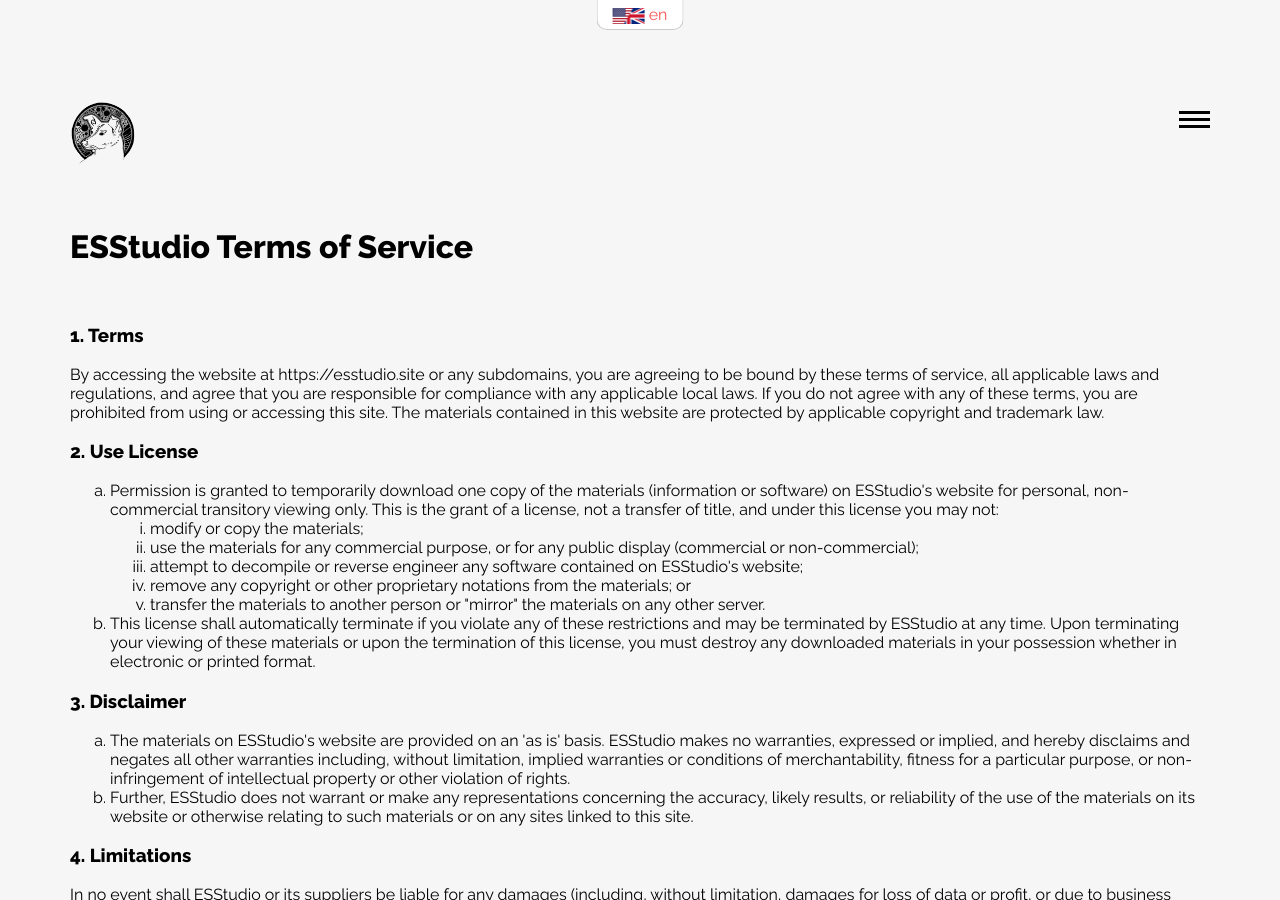
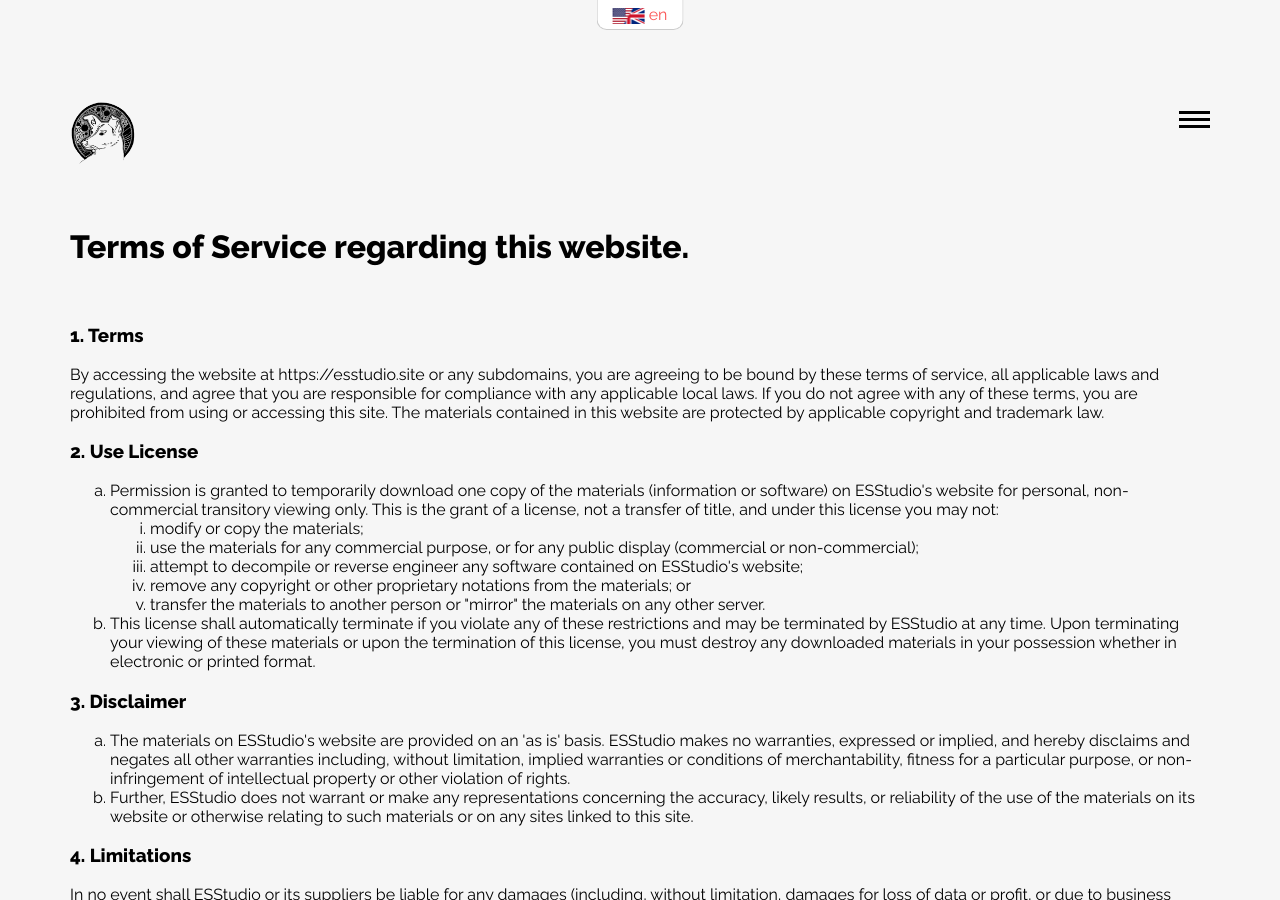
Before and after one commit to LesterGallagher/LesterGallagher.github.io, a Jekyll site: the page built from terms-of-service.html, in a window 1280 px wide and 900 px high. Built offline with Jekyll 4.4.1, drawn with Linux system fonts in a browser that asks for light colours.

Commit message:
Update from Forestry.io Sem Postma updated terms-of-service.html

```diff
--- a/terms-of-service.html
+++ b/terms-of-service.html
@@ -1,12 +1,13 @@
 ---
 layout: default
-title: ESStudio Terms of Service
+title: Terms of Service regarding this website.
 description: ESStudio Terms of Service (ToS) page.
 lang: en
 ref: terms_of_service
+
 ---
 <div class="container">
-    <h1>ESStudio Terms of Service</h1>
+    <h1>Terms of Service regarding this website.</h1>
     <br>
     <h3>1. Terms</h3>
     <p>By accessing the website at <a href="{{ site.url }}">{{ site.url }}</a> or any subdomains, you are agreeing to
```
